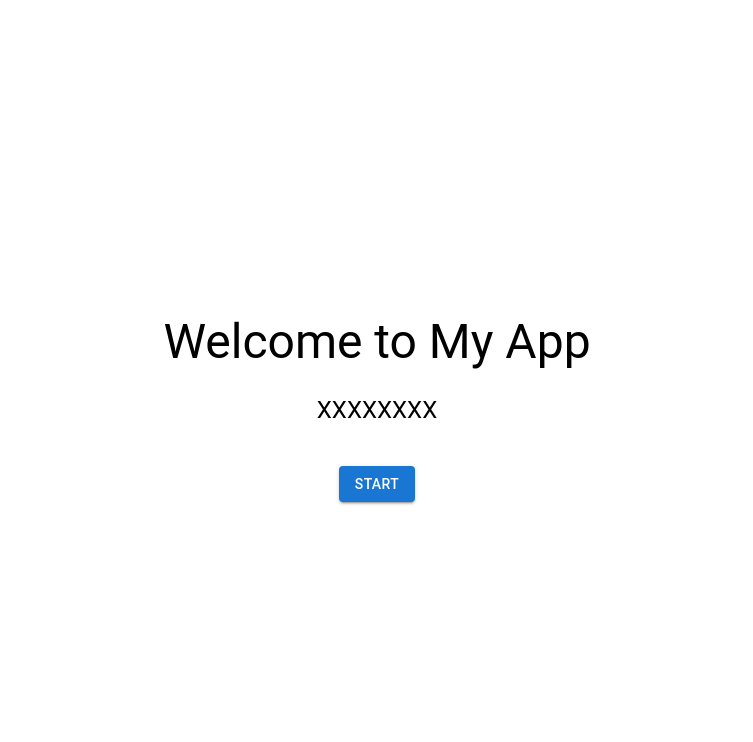
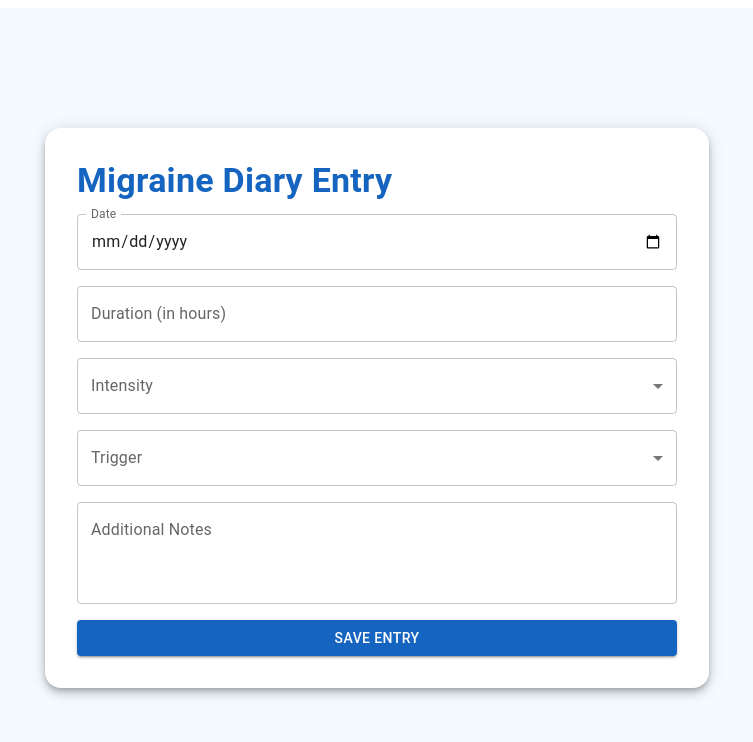
Before and after one commit to taratony-27/Migraine-Genie, a React (Create React App) app in the folder client/: page /diary in a window 1280 px wide. Shown: the top 742 px of the page, without its empty margins (263-1016 px from the left). Built offline with nearby package versions, Linux system fonts and the light colour scheme.

Commit message:
Updated few other pages

```diff
--- a/client/src/pages/Baseline.tsx
+++ b/client/src/pages/Baseline.tsx
@@ -15,7 +15,7 @@ const Baseline: React.FC = () => {
         px={3}
       >
         <Typography variant="h3" mb={3}>
-          Welcome to My App
+          Welcome to Baseline
         </Typography>
         <Typography variant="h5" mb={5}>
           XXXXXXXX
--- a/client/src/pages/Diary.tsx
+++ b/client/src/pages/Diary.tsx
@@ -1,33 +1,137 @@
-import React from 'react';
-import { Box, Typography, Button } from '@mui/material';
+import React, { useState } from 'react';
+import {
+  Box,
+  Typography,
+  TextField,
+  Button,
+  MenuItem,
+  Paper,
+  Grid,
+} from '@mui/material';
+
+const intensityLevels = ['Mild', 'Moderate', 'Severe'];
+const triggers = [
+  'Stress', 'Lack of sleep', 'Dehydration', 'Hormonal changes', 'Certain foods', 'Weather', 'Bright lights', 'Noise'
+];
 
 const Diary: React.FC = () => {
+  const [entry, setEntry] = useState({
+    date: '',
+    duration: '',
+    intensity: '',
+    trigger: '',
+    notes: '',
+  });
+
+  const handleChange = (e: React.ChangeEvent<HTMLInputElement | HTMLTextAreaElement>) => {
+    const { name, value } = e.target;
+    setEntry(prev => ({ ...prev, [name]: value }));
+  };
+
+  const handleSubmit = () => {
+    console.log('Diary entry submitted:', entry);
+    // You can connect this to your backend or local storage
+    alert("Migraine entry saved!");
+  };
+
   return (
-    <Box display="flex" flexDirection="column" minHeight="100vh">
-      <Box
-        component="main"
-        flexGrow={1}
-        display="flex"
-        flexDirection="column"
-        alignItems="center"
-        justifyContent="center"
-        textAlign="center"
-        px={3}
+    <Box minHeight="100vh" display="flex" justifyContent="center" alignItems="center" bgcolor="#f4faff" px={2}>
+      <Paper
+        elevation={6}
+        sx={{
+          maxWidth: 600,
+          width: '100%',
+          padding: 4,
+          borderRadius: 4,
+          backgroundColor: '#ffffff',
+        }}
       >
-        <Typography variant="h3" mb={3}>
-          Welcome to My App
+        <Typography variant="h4" fontWeight="bold" color="#1565c0" gutterBottom>
+          Migraine Diary Entry
         </Typography>
-        <Typography variant="h5" mb={5}>
-          XXXXXXXX
-        </Typography>
-        <Button
-          variant="contained"
-          color="primary"
-          href="/dashboard"
-        >
-          Start
-        </Button>
-      </Box>
+        <Grid container spacing={2}>
+          <Grid item xs={12}>
+            <TextField
+              label="Date"
+              type="date"
+              fullWidth
+              name="date"
+              value={entry.date}
+              onChange={handleChange}
+              InputLabelProps={{ shrink: true }}
+            />
+          </Grid>
+
+          <Grid item xs={12}>
+            <TextField
+              label="Duration (in hours)"
+              type="number"
+              fullWidth
+              name="duration"
+              value={entry.duration}
+              onChange={handleChange}
+            />
+          </Grid>
+
+          <Grid item xs={12}>
+            <TextField
+              select
+              label="Intensity"
+              fullWidth
+              name="intensity"
+              value={entry.intensity}
+              onChange={handleChange}
+            >
+              {intensityLevels.map(level => (
+                <MenuItem key={level} value={level}>
+                  {level}
+                </MenuItem>
+              ))}
+            </TextField>
+          </Grid>
+
+          <Grid item xs={12}>
+            <TextField
+              select
+              label="Trigger"
+              fullWidth
+              name="trigger"
+              value={entry.trigger}
+              onChange={handleChange}
+            >
+              {triggers.map(trigger => (
+                <MenuItem key={trigger} value={trigger}>
+                  {trigger}
+                </MenuItem>
+              ))}
+            </TextField>
+          </Grid>
+
+          <Grid item xs={12}>
+            <TextField
+              label="Additional Notes"
+              name="notes"
+              value={entry.notes}
+              onChange={handleChange}
+              fullWidth
+              multiline
+              minRows={3}
+            />
+          </Grid>
+
+          <Grid item xs={12}>
+            <Button
+              variant="contained"
+              color="primary"
+              fullWidth
+              onClick={handleSubmit}
+              sx={{ backgroundColor: '#1565c0', '&:hover': { backgroundColor: '#0d47a1' } }}
+            >
+              Save Entry
+            </Button>
+          </Grid>
+        </Grid>
+      </Paper>
     </Box>
   );
 };
--- a/client/src/pages/Profile.tsx
+++ b/client/src/pages/Profile.tsx
@@ -1,33 +1,97 @@
 import React from 'react';
-import { Box, Typography, Button } from '@mui/material';
+import {
+  Box,
+  Typography,
+  Avatar,
+  Button,
+  Paper,
+  Grid,
+  Divider,
+} from '@mui/material';
 
 const Profile: React.FC = () => {
+  // Example static user data (replace with actual props or API data)
+  const user = {
+    name: 'Jane Doe',
+    email: 'jane.doe@example.com',
+    joined: 'March 2024',
+    totalEntries: 27,
+    recentIntensity: 'Moderate',
+  };
+
   return (
-    <Box display="flex" flexDirection="column" minHeight="100vh">
-      <Box
-        component="main"
-        flexGrow={1}
-        display="flex"
-        flexDirection="column"
-        alignItems="center"
-        justifyContent="center"
-        textAlign="center"
-        px={3}
+    <Box minHeight="100vh" display="flex" justifyContent="center" alignItems="center" bgcolor="#f4faff" px={2}>
+      <Paper
+        elevation={6}
+        sx={{
+          maxWidth: 700,
+          width: '100%',
+          padding: 4,
+          borderRadius: 4,
+          backgroundColor: '#ffffff',
+        }}
       >
-        <Typography variant="h3" mb={3}>
-          Welcome to My App
+        {/* Profile Header */}
+        <Box display="flex" alignItems="center" flexDirection="column" textAlign="center" mb={4}>
+          <Avatar sx={{ width: 96, height: 96, bgcolor: '#1565c0', fontSize: 36 }}>
+            {user.name[0]}
+          </Avatar>
+          <Typography variant="h4" fontWeight="bold" mt={2} color="#1565c0">
+            {user.name}
           </Typography>
-        <Typography variant="h5" mb={5}>
-          XXXXXXXX
+          <Typography variant="body1" color="textSecondary">
+            {user.email}
           </Typography>
+          <Typography variant="body2" color="textSecondary">
+            Joined: {user.joined}
+          </Typography>
+        </Box>
+
+        <Divider sx={{ mb: 3, borderColor: '#90caf9' }} />
+
+        {/* Stats Section */}
+        <Grid container spacing={3}>
+          <Grid item xs={12} sm={6}>
+            <Paper elevation={2} sx={{ padding: 2 }}>
+              <Typography variant="h6" color="#1565c0">
+                Total Entries
+              </Typography>
+              <Typography variant="h4" fontWeight="bold">
+                {user.totalEntries}
+              </Typography>
+            </Paper>
+          </Grid>
+          <Grid item xs={12} sm={6}>
+            <Paper elevation={2} sx={{ padding: 2 }}>
+              <Typography variant="h6" color="#1565c0">
+                Recent Migraine Intensity
+              </Typography>
+              <Typography variant="h4" fontWeight="bold">
+                {user.recentIntensity}
+              </Typography>
+            </Paper>
+          </Grid>
+        </Grid>
+
+        {/* Actions */}
+        <Box mt={5} display="flex" justifyContent="center" gap={2}>
+          <Button
+            variant="outlined"
+            color="primary"
+            sx={{ borderColor: '#1565c0', color: '#1565c0' }}
+          >
+            Edit Profile
+          </Button>
           <Button
             variant="contained"
             color="primary"
             href="/dashboard"
+            sx={{ backgroundColor: '#1565c0', '&:hover': { backgroundColor: '#0d47a1' } }}
           >
-          Start
+            Go to Dashboard
           </Button>
         </Box>
+      </Paper>
     </Box>
   );
 };
```
Also changed, not shown: 2 other files (tests, documents, lock files or other folders). Lines whose indentation alone changed are shown as unchanged.
